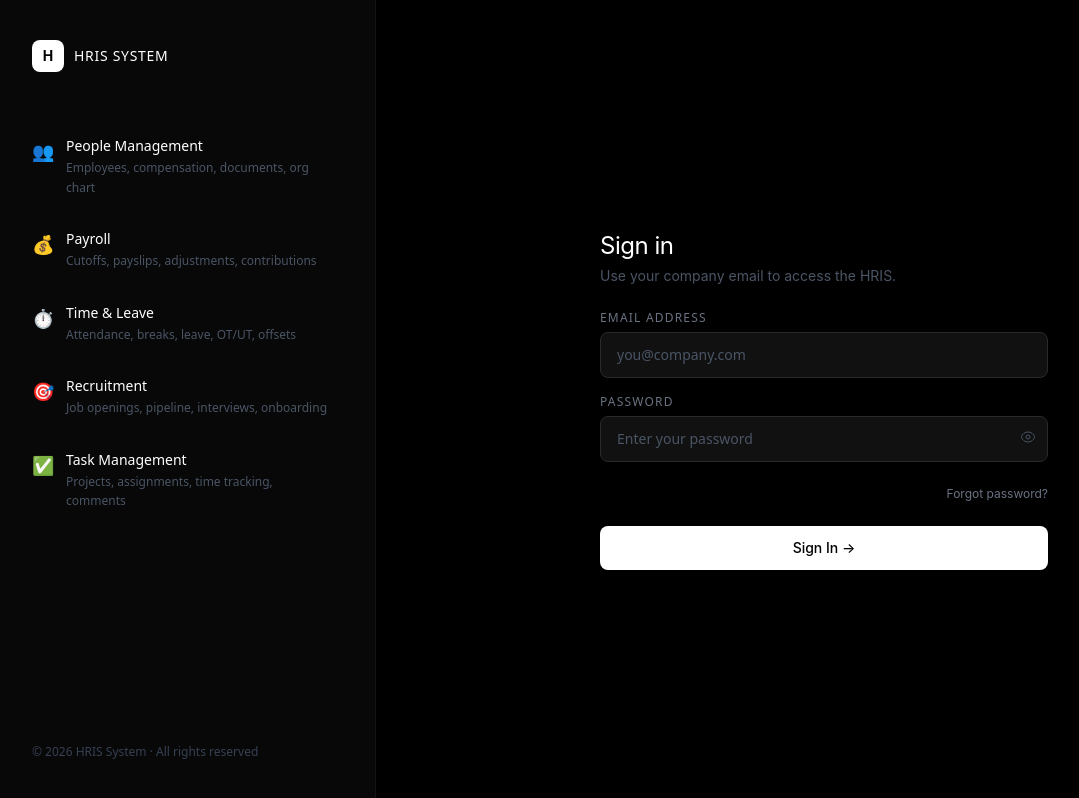
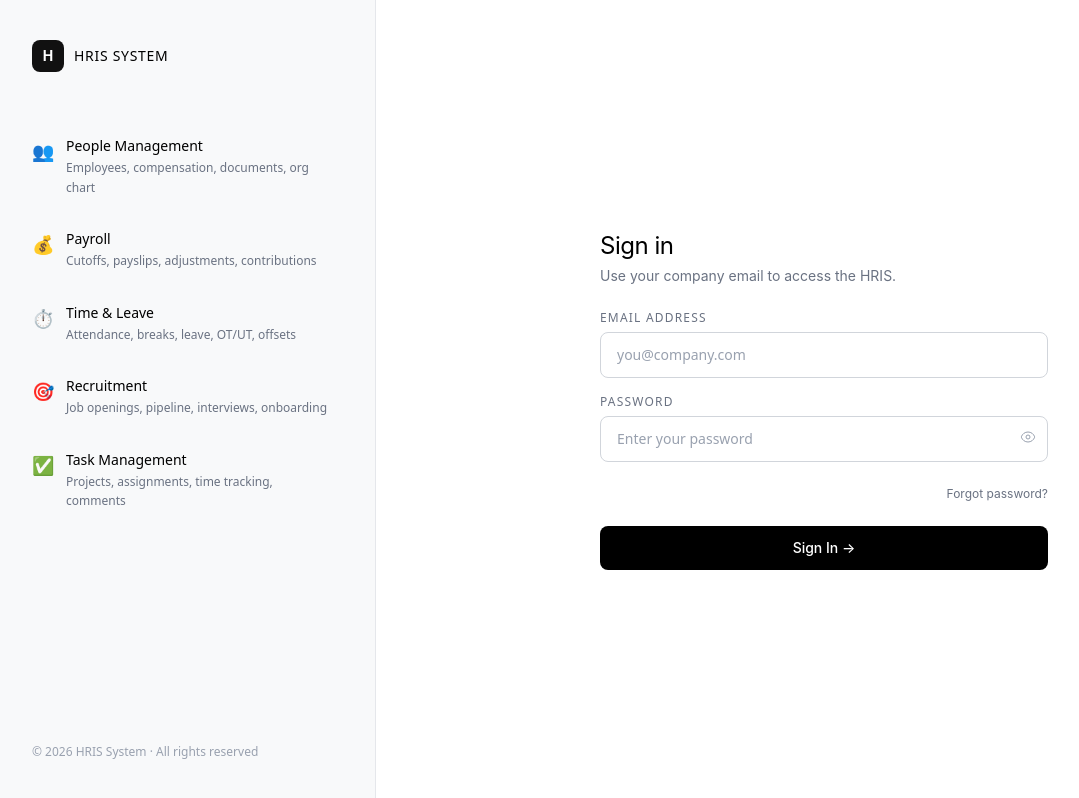
Before and after one commit to BlinkdevTeam/bcs-apps-frontend, a React (Vite) app in the folder apps/hris-frontend/: page /set-password-reset in a window 1280 px wide. Shown: the whole page, without its empty margins (8-1087 px from the left). Built offline with nearby package versions, Linux system fonts and the light colour scheme; no server answers.

Commit message:
update login

```diff
--- a/apps/hris-frontend/src/components/ui/SignInBtn.jsx
+++ b/apps/hris-frontend/src/components/ui/SignInBtn.jsx
@@ -11,12 +11,12 @@ export default function SignInBtn({
   let variantClasses = "";
   if (variant === "primary") {
     variantClasses = disabled
-      ? "bg-gray-800 text-gray-500 cursor-not-allowed"
-      : "bg-white text-black";
+      ? "bg-gray-200 text-gray-400 cursor-not-allowed"
+      : "bg-black text-white";
   } else if (variant === "secondary") {
-    variantClasses = "bg-gray-900 text-gray-400 border border-gray-800";
+    variantClasses = "bg-gray-50 text-gray-600 border border-gray-200";
   } else if (variant === "danger") {
-    variantClasses = "bg-red-900 text-red-500 border border-red-800";
+    variantClasses = "bg-red-50 text-red-600 border border-red-200";
   }
 
   return (
--- a/apps/hris-frontend/src/pages/login/Login.jsx
+++ b/apps/hris-frontend/src/pages/login/Login.jsx
@@ -26,23 +26,23 @@ export default function LoginPage() {
   }
 
   return (
-    <div className="min-h-screen flex" style={{ backgroundColor: "#000" }}>
+    <div className="min-h-screen flex" style={{ backgroundColor: "#ffffff" }}>
       {/* Left panel — branding */}
       <div
         className="hidden lg:flex flex-col justify-between w-96 flex-shrink-0 p-10"
-        style={{ backgroundColor: "#080808", borderRight: "1px solid #141414" }}
+        style={{ backgroundColor: "#f8f9fa", borderRight: "1px solid #e5e7eb" }}
       >
         <div>
           {/* Logo */}
           <div className="flex items-center gap-2.5 mb-16">
             <div
               className="w-8 h-8 rounded-lg flex items-center justify-center"
-              style={{ backgroundColor: "#fff" }}
+              style={{ backgroundColor: "#111" }}
             >
-              <span className="text-black font-bold text-sm">H</span>
+              <span className="text-white font-bold text-sm">H</span>
             </div>
             <span
-              className="text-white font-medium text-sm"
+              className="text-black font-medium text-sm"
               style={{
                 fontFamily: "system-ui,sans-serif",
                 letterSpacing: "0.05em",
@@ -85,13 +85,13 @@ export default function LoginPage() {
                 <span className="text-lg flex-shrink-0 mt-0.5">{f.icon}</span>
                 <div>
                   <p
-                    className="text-sm text-white font-medium"
+                    className="text-sm text-black font-medium"
                     style={{ fontFamily: "system-ui,sans-serif" }}
                   >
                     {f.title}
                   </p>
                   <p
-                    className="text-xs text-gray-600 mt-0.5 leading-relaxed"
+                    className="text-xs text-gray-500 mt-0.5 leading-relaxed"
                     style={{ fontFamily: "system-ui,sans-serif" }}
                   >
                     {f.desc}
@@ -103,7 +103,7 @@ export default function LoginPage() {
         </div>
 
         <p
-          className="text-xs text-gray-700"
+          className="text-xs text-gray-400"
           style={{ fontFamily: "system-ui,sans-serif" }}
         >
           © 2026 HRIS System · All rights reserved
--- a/apps/hris-frontend/src/pages/login/components/Btn.jsx
+++ b/apps/hris-frontend/src/pages/login/components/Btn.jsx
@@ -1,29 +1,30 @@
-export default function Btn({
+export default function SignInBtn({
   children,
   onClick,
   disabled,
   variant = "primary",
   type = "button",
 }) {
-  const styles = {
-    primary: {
-      bg: disabled ? "#1a1a1a" : "#fff",
-      color: disabled ? "#444" : "#000",
-    },
-    secondary: { bg: "#111", color: "#aaa", border: "1px solid #2a2a2a" },
-    danger: { bg: "#1f0f0f", color: "#f05a5a", border: "1px solid #3a1515" },
-  }[variant];
+  const base = "w-full py-3 rounded-lg text-sm font-medium transition-all";
+  const hover = "hover:opacity-80";
+
+  let variantClasses = "";
+  if (variant === "primary") {
+    variantClasses = disabled
+      ? "bg-gray-200 text-gray-400 cursor-not-allowed"
+      : "bg-black text-white";
+  } else if (variant === "secondary") {
+    variantClasses = "bg-gray-50 text-gray-600 border border-gray-200";
+  } else if (variant === "danger") {
+    variantClasses = "bg-red-50 text-red-600 border border-red-200";
+  }
+
   return (
     <button
       type={type}
       onClick={onClick}
       disabled={disabled}
-      className="w-full py-3 rounded-lg text-sm font-medium transition-all hover:opacity-80"
-      style={{
-        fontFamily: "system-ui,sans-serif",
-        cursor: disabled ? "not-allowed" : "pointer",
-        ...styles,
-      }}
+      className={`${base} ${hover} ${variantClasses}`}
     >
       {children}
     </button>
--- a/apps/hris-frontend/src/pages/login/components/EyeIcon.jsx
+++ b/apps/hris-frontend/src/pages/login/components/EyeIcon.jsx
@@ -1,6 +1,7 @@
+// EyeIcon.jsx
 export default function EyeIcon({ show, onToggle }) {
   return (
-    <button type="button" onClick={onToggle} className="text-gray-600 hover:text-gray-300 transition-colors">
+    <button type="button" onClick={onToggle} className="text-gray-400 hover:text-gray-600 transition-colors">
       {show
         ? <svg width="16" height="16" fill="none" stroke="currentColor" strokeWidth="1.5" viewBox="0 0 24 24"><path d="M3.98 8.223A10.477 10.477 0 001.934 12C3.226 16.338 7.244 19.5 12 19.5c.993 0 1.953-.138 2.863-.395M6.228 6.228A10.45 10.45 0 0112 4.5c4.756 0 8.773 3.162 10.065 7.498a10.523 10.523 0 01-4.293 5.774M6.228 6.228L3 3m3.228 3.228l3.65 3.65m7.894 7.894L21 21m-3.228-3.228l-3.65-3.65m0 0a3 3 0 10-4.243-4.243m4.242 4.242L9.88 9.88"/></svg>
         : <svg width="16" height="16" fill="none" stroke="currentColor" strokeWidth="1.5" viewBox="0 0 24 24"><path d="M2.036 12.322a1.012 1.012 0 010-.639C3.423 7.51 7.36 4.5 12 4.5c4.638 0 8.573 3.007 9.963 7.178.07.207.07.431 0 .639C20.577 16.49 16.64 19.5 12 19.5c-4.638 0-8.573-3.007-9.963-7.178z"/><path d="M15 12a3 3 0 11-6 0 3 3 0 016 0z"/></svg>
--- a/apps/hris-frontend/src/pages/login/components/InputField.jsx
+++ b/apps/hris-frontend/src/pages/login/components/InputField.jsx
@@ -1,3 +1,4 @@
+// InputField.jsx
 export default function InputField({ label, type="text", value, onChange, placeholder, error, autoFocus=false, rightSlot }) {
   return (
     <div className="space-y-1.5">
@@ -7,11 +8,11 @@ export default function InputField({ label, type="text", value, onChange, placeh
         <input
           type={type}
           autoFocus={autoFocus}
-          className="w-full px-4 py-3 rounded-lg text-sm text-white placeholder-gray-600 outline-none transition-all"
+          className="w-full px-4 py-3 rounded-lg text-sm text-black placeholder-gray-400 outline-none transition-all"
           style={{
             fontFamily:      "system-ui,sans-serif",
-            backgroundColor: "#111",
-            border:          `1px solid ${error ? "#f05a5a55" : "#2a2a2a"}`,
+            backgroundColor: "#fff",
+            border:          `1px solid ${error ? "#dc262655" : "#d1d5db"}`,
             paddingRight:    rightSlot ? 44 : undefined,
           }}
           placeholder={placeholder}
@@ -23,7 +24,7 @@ export default function InputField({ label, type="text", value, onChange, placeh
         )}
       </div>
       {error && (
-        <p className="text-xs" style={{ fontFamily:"system-ui,sans-serif", color:"#f05a5a" }}>{error}</p>
+        <p className="text-xs" style={{ fontFamily:"system-ui,sans-serif", color:"#dc2626" }}>{error}</p>
       )}
     </div>
   );
--- a/apps/hris-frontend/src/pages/login/components/PasswordStrength.jsx
+++ b/apps/hris-frontend/src/pages/login/components/PasswordStrength.jsx
@@ -1,3 +1,4 @@
+// PasswordStrength.jsx
 export default function PasswordStrength({ password }) {
   if (!password) return null;
   const checks = [
@@ -9,20 +10,20 @@ export default function PasswordStrength({ password }) {
   ];
   const score = checks.filter(c => c.pass).length;
   const levels = ["", "Very Weak", "Weak", "Fair", "Strong", "Very Strong"];
-  const colors = ["", "#f05a5a", "#f05a5a", "#f0c85a", "#5a9af0", "#5af07a"];
+  const colors = ["", "#dc2626", "#dc2626", "#d97706", "#2563eb", "#16a34a"];
 
   return (
     <div className="space-y-2">
       <div className="flex gap-1">
         {[1,2,3,4,5].map(i => (
           <div key={i} className="flex-1 h-1 rounded-full transition-all"
-            style={{ backgroundColor: i <= score ? colors[score] : "#1e1e1e" }}/>
+            style={{ backgroundColor: i <= score ? colors[score] : "#e5e7eb" }}/>
         ))}
       </div>
       <div className="flex items-center justify-between">
         <div className="flex flex-wrap gap-x-3 gap-y-1">
           {checks.map(c => (
-            <span key={c.label} className="text-xs" style={{ fontFamily:"system-ui,sans-serif", color: c.pass ? "#5af07a" : "#444" }}>
+            <span key={c.label} className="text-xs" style={{ fontFamily:"system-ui,sans-serif", color: c.pass ? "#16a34a" : "#9ca3af" }}>
               {c.pass ? "✓" : "○"} {c.label}
             </span>
           ))}
--- a/apps/hris-frontend/src/pages/login/components/SetPasswordView.jsx
+++ b/apps/hris-frontend/src/pages/login/components/SetPasswordView.jsx
@@ -1,3 +1,4 @@
+// SetPasswordView.jsx
 import { useState, useEffect } from "react";
 import axios from "axios";
 import PasswordStrength from "./PasswordStrength";
@@ -86,12 +87,12 @@ export default function SetPasswordView({ token, onComplete }) {
 
   // ---------------- RENDER ----------------
   if (tokenValid === null) {
-    return <div className="text-white">Verifying reset link...</div>;
+    return <div className="text-black">Verifying reset link...</div>;
   }
 
   if (!tokenValid) {
     return (
-      <div className="text-red-500">
+      <div className="text-red-600">
         Reset link expired or invalid. Please request a new password reset.
       </div>
     );
@@ -99,7 +100,7 @@ export default function SetPasswordView({ token, onComplete }) {
 
   return (
     <div className="space-y-6">
-      <h1 className="text-2xl text-white">Set new password</h1>
+      <h1 className="text-2xl text-black">Set new password</h1>
 
       <InputField
         label="New password"
@@ -126,7 +127,7 @@ export default function SetPasswordView({ token, onComplete }) {
       />
 
       {errors.submit && (
-        <p className="text-red-500 text-sm">{errors.submit}</p>
+        <p className="text-red-600 text-sm">{errors.submit}</p>
       )}
 
       <Btn onClick={handleSubmit} disabled={loading}>
--- a/apps/hris-frontend/src/pages/login/components/SignInView.jsx
+++ b/apps/hris-frontend/src/pages/login/components/SignInView.jsx
@@ -62,10 +62,10 @@ export default function SignInView({ onForgotPassword }) {
   return (
     <div className="space-y-6">
       <div>
-        <h1 className="text-2xl font-normal text-white mb-1" style={{ letterSpacing: "-0.02em" }}>
+        <h1 className="text-2xl font-normal text-black mb-1" style={{ letterSpacing: "-0.02em" }}>
           Sign in
         </h1>
-        <p className="text-sm text-gray-600">
+        <p className="text-sm text-gray-500">
           Use your company email to access the HRIS.
         </p>
       </div>
@@ -89,13 +89,13 @@ export default function SignInView({ onForgotPassword }) {
         />
 
         {displayError && (
-          <p className="text-xs" style={{ color: "#f05a5a" }}>
+          <p className="text-xs" style={{ color: "#dc2626" }}>
             {displayError}
           </p>
         )}
 
         {isLocked && (
-          <p className="text-xs text-yellow-400">
+          <p className="text-xs" style={{ color: "#b45309" }}>
             Too many failed attempts. Try again in {lockoutSeconds}s.
           </p>
         )}
@@ -105,7 +105,7 @@ export default function SignInView({ onForgotPassword }) {
         <button
           type="button"
           onClick={onForgotPassword}
-          className="text-xs text-gray-500 hover:text-white transition-colors"
+          className="text-xs text-gray-500 hover:text-black transition-colors"
         >
           Forgot password?
         </button>
```
Also changed, not shown: apps/hris-frontend/src/pages/login/components/ForgotPasswordView.jsx (+8 -7 lines), apps/hris-frontend/src/pages/login/components/LoggedInView.jsx (+7 -6 lines).
